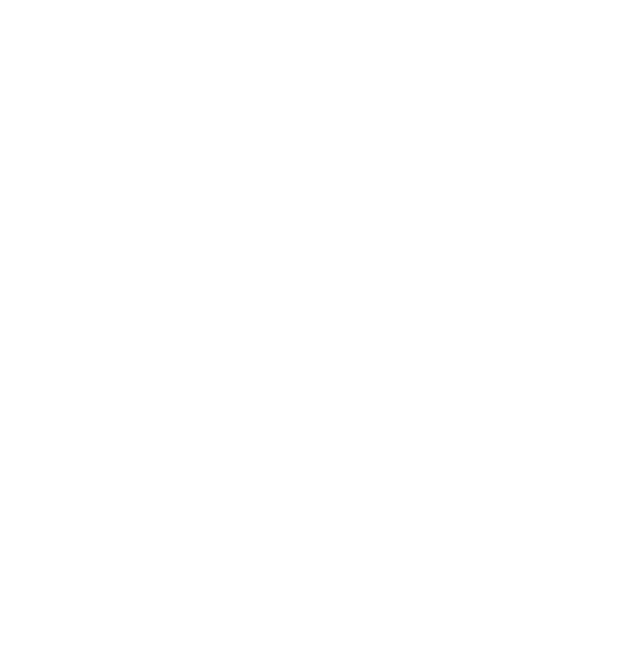
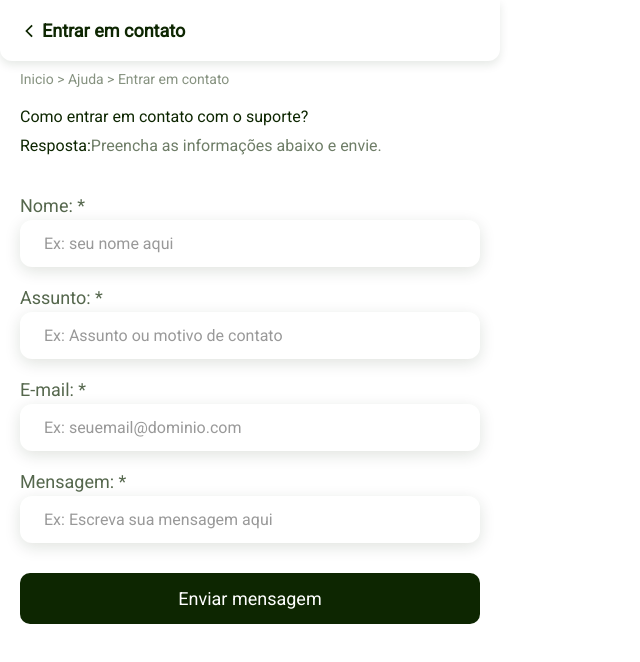
Before and after one commit to joaomarcosc/frontend-provihack, a React (Create React App) app: page /suporte in a window 1280 px wide. Before the commit this address had no page. Shown: the top 662 px of the page, without its empty margins (0-640 px from the left). Built offline with nearby package versions, Linux system fonts and the light colour scheme.

Commit message:
feat: create form suport

```diff
--- a/src/app/routes.tsx
+++ b/src/app/routes.tsx
@@ -8,6 +8,7 @@
 const InformationView = React.lazy(
   () => import('../containers/InformationView')
 );
+const SuportForm = React.lazy(() => import('../containers/SuportForm'));
 
 export function Routes() {
   return (
@@ -18,6 +19,7 @@
           <Route path="tipos-de-materiais" element={<RecycleTypes />} />
           <Route path="submeter-sugestao" element={<SuggestionForm />} />
           <Route path="informacao" element={<InformationView />} />
+          <Route path="suporte" element={<SuportForm />} />
         </Route>
         <Route path="/help">
           <Route index element={<HelpPage />} />
--- /dev/null
+++ b/src/containers/SuportForm/index.tsx
@@ -0,0 +1,53 @@
+import { Button } from 'components/Button';
+import { Header } from 'components/Header';
+import Input from 'components/Input';
+import css from './styles.module.scss';
+
+export default function SuportForm() {
+  return (
+    <section className={css.suportFormWrapper}>
+      <Header
+        navigateTo="/ajuda"
+        name="Entrar em contato"
+        routeArrayPos={['Inicio', 'Ajuda', 'Entrar em contato']}
+      />
+
+      <form className={css.suportForm}>
+        <p className={css.title}>Como entrar em contato com o suporte?</p>
+        <p className={css.answer}>
+          <span className={css.ask}>{'Resposta:'}</span>
+          {'Preencha as informações abaixo e envie.'}
+        </p>
+
+        <Input
+          className={css.input}
+          label="Nome: *"
+          placeholder="Ex: seu nome aqui"
+          fullwidth="true"
+        />
+
+        <Input
+          className={css.input}
+          label="Assunto: *"
+          placeholder="Ex: Assunto ou motivo de contato"
+          fullwidth="true"
+        />
+
+        <Input
+          className={css.input}
+          label="E-mail: *"
+          placeholder="Ex: seuemail@dominio.com"
+          fullwidth="true"
+        />
+
+        <Input
+          className={css.lastInput}
+          label="Mensagem: *"
+          placeholder="Ex: Escreva sua mensagem aqui"
+          fullwidth="true"
+        />
+        <Button fullwidth="true">Enviar mensagem</Button>
+      </form>
+    </section>
+  );
+}
--- /dev/null
+++ b/src/containers/SuportForm/styles.module.scss
@@ -0,0 +1,47 @@
+@import "../../assets/styles/variables";
+
+.suportFormWrapper {
+    position: relative;
+    height: 100vh;
+
+    @media(min-width: $tablet) {
+      min-width: 460px;
+      max-width: 500px;
+    }
+}
+
+.suportForm {
+  padding: 0 20px;
+  font-weight: 500;
+
+  &>h3 {
+    text-align: center;
+    margin-bottom: 20px;
+    font-weight: 700;
+    font-size: 20px;
+  }
+
+}
+
+.title{
+ color: $color-dark-green;
+ font-weight: 500;
+ padding-bottom: 10px;
+}
+
+.answer{
+ color: $color-60-green;
+ padding-bottom: 40px;
+}
+
+.ask{
+ color: $color-dark-green;
+}
+
+.input{
+ padding-bottom: 20px;
+}
+
+.lastInput{
+ padding-bottom: 30px;
+}
```
